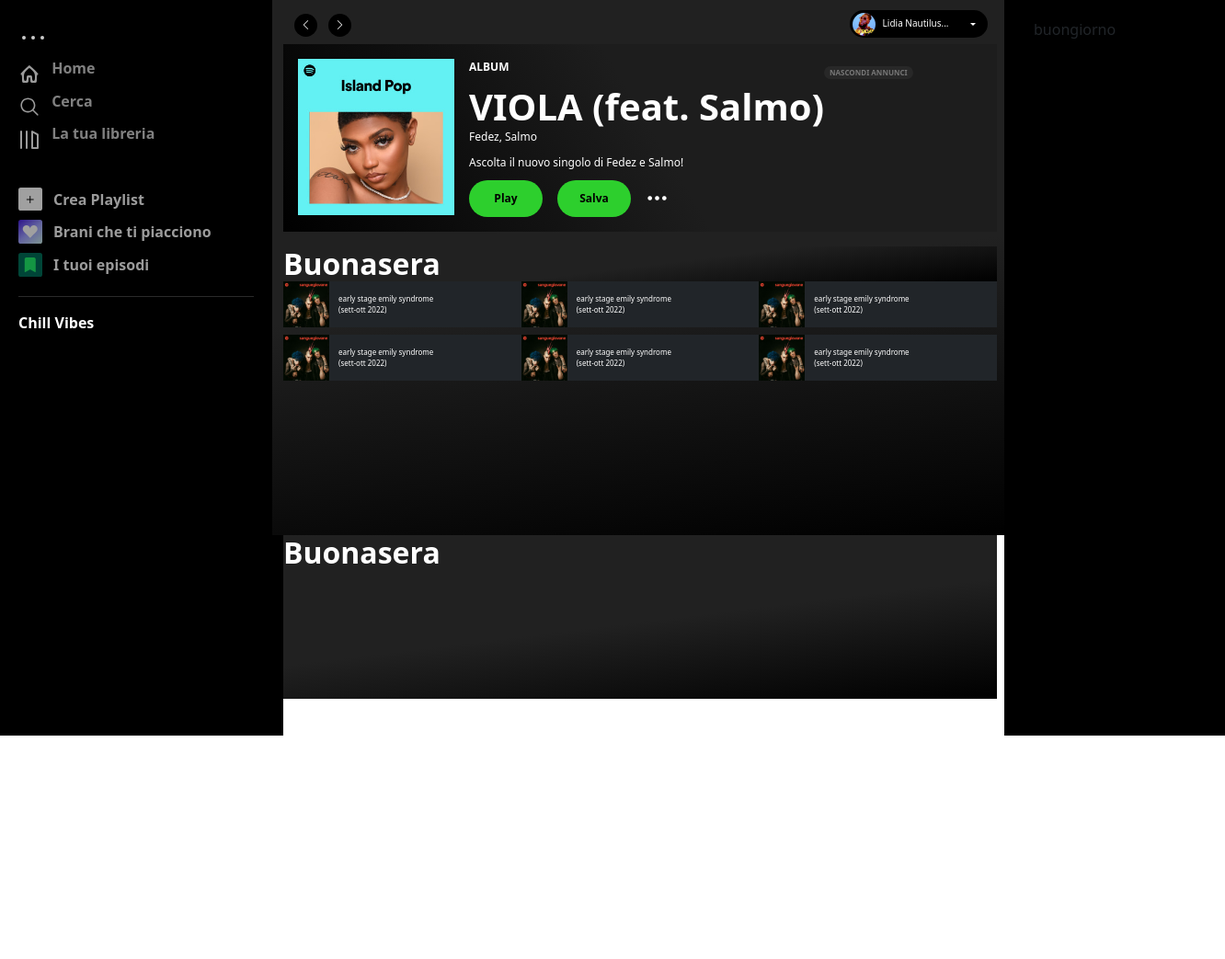
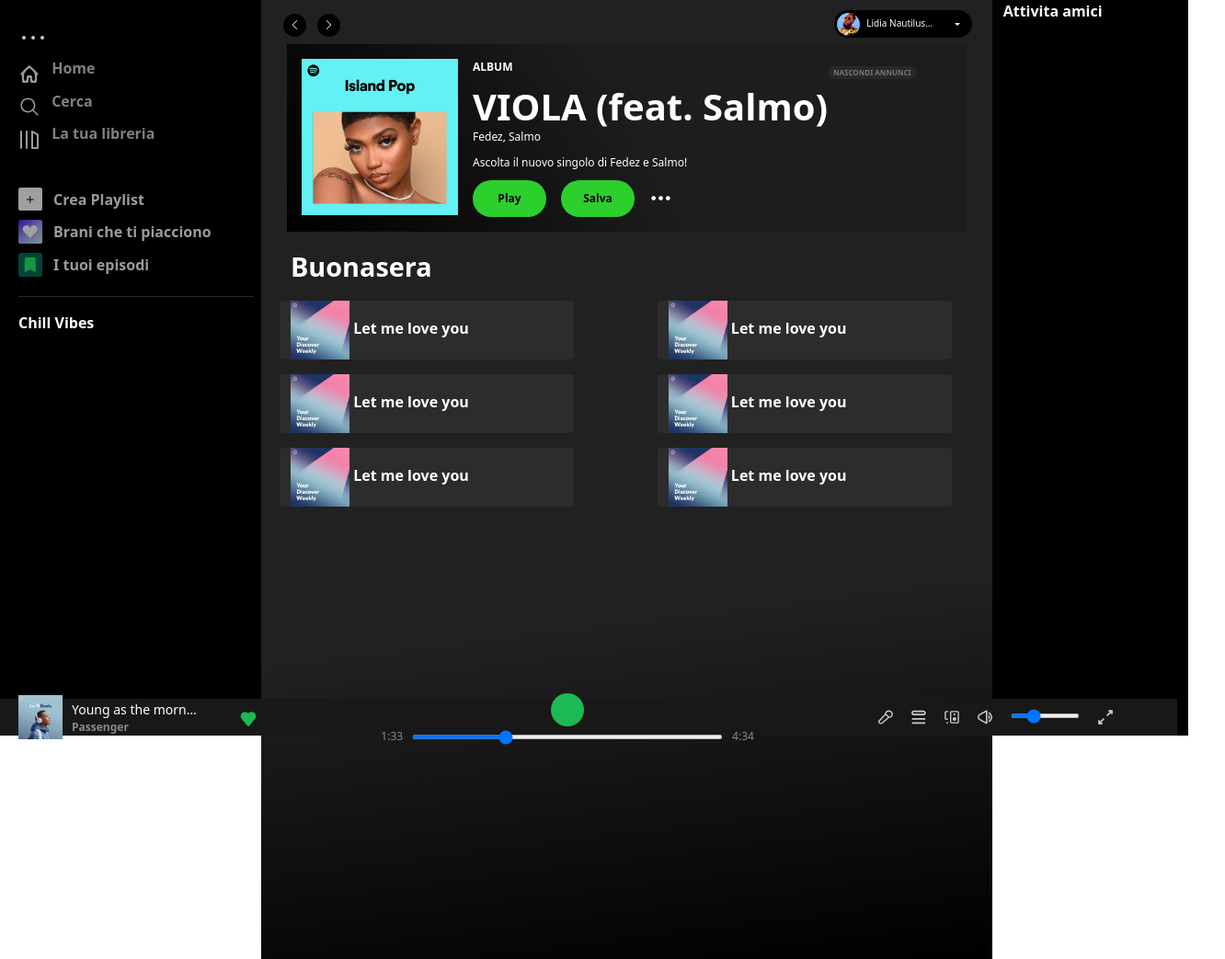
Before and after one commit to Marcotmn/BuildWeek02SpotifyClone, a plain HTML site: page index.html in a window 1280 px wide. Shown: the whole page at 92% size, 1332 px wide, since content can reach past the window. Before the commit the page ends 800 px from the top, so only its background shows below. Drawn offline with nearby package versions, Linux system fonts and the light colour scheme.

Commit message:
Merge branch 'Pag2Andrea' of https://github.com/Marcotmn/BuildWeek02SpotifyClone into Pag2Andrea

```diff
--- a/index.html
+++ b/index.html
@@ -14,9 +14,8 @@
 
 <body>
   <div class="container-fluid d-flex p-0 ">
-    <div class="left row col col-3 ">
+    <div class="left row col col-md-3 ">
 
-      <!--SIDEBAR SINISTRA-->
       <div class="menu">
         <ul>
           <li>
@@ -78,17 +77,14 @@
         </ul>
       </div>
     </div>
-
-    <div class="container">
-      <div class="right row col-10">
+    <div class="container-lg p-0">
+      <div class="right row col-lg-12 ">
         <div class="playlist-header ">
-
-
-          <!--NAVBAR-->
 
           <div class="p-0 m-0 d-flex justify-content-between align-items-center" id="navbar">
             <div id="arrows" class="d-flex align-items-center my-2 ">
 
+              <!--ARROWS-->
               <div class="arrows">
 
                 <button>
@@ -122,7 +118,7 @@
 
 
           <!--SECTION CENTRALE-->
-          <section>
+          <section class="px-3">
             <div id="hero-home" class="p-3 d-flex mb-3">
               <div id="immagine-hero">
                 <img src="assets/img/search/image-19.jpg" class="img-fluid" alt="..." width="170px" />
@@ -144,137 +140,105 @@
               </div>
           </section>
 
-          <!--PLAYLIST CONTINER BUONASERA-->
-          <section>
-          <div class="playlist-songs-container p-0">
-            <h2 class="mb-0">Buonasera</h2>
-          </div>
+          <div class="playlist-songs-container row">
 
-          <!--GRIGLIA CARDS-->
+            <div >
+              <div>
+                <p style="color: white; font-weight: 700; font-size: 1.8em;">Buonasera</p>
+              </div>
+              <div class="d-flex justify-content-between flex-wrap gap-3 col-md-12 row" style="color: white; font-weight: 700;">
+                <div style="width: 20em; background-color: #2c2c2c; border: 1px solid red hidden; border-radius: 3%; overflow: hidden;" >
+                  <img src="./assets/img/search/image-1.jpeg" alt="" style="width: 4em; ">
+                  <span>Let me love you</span>
+                </div>
+                <div style="width: 20em; background-color: #2c2c2c; border: 1px solid red hidden; border-radius: 3%; overflow: hidden;" >
+                  <img src="./assets/img/search/image-1.jpeg" alt="" style="width: 4em;">
+                  <span>Let me love you</span>
+                </div>
+                <div style="width: 20em; background-color: #2c2c2c; border: 1px solid red hidden; border-radius: 3%; overflow: hidden;">
+                  <img src="./assets/img/search/image-1.jpeg" alt="" style="width: 4em;">
+                  <span>Let me love you</span>
+                </div>
+                <div style="width: 20em; background-color: #2c2c2c; border: 1px solid red hidden; border-radius: 3%; overflow: hidden;">
+                  <img src="./assets/img/search/image-1.jpeg" alt="" style="width: 4em;">
+                  <span>Let me love you</span>
+                </div>
+                <div style="width: 20em; background-color: #2c2c2c; border: 1px solid red hidden; border-radius: 3%; overflow: hidden;">
+                  <img src="./assets/img/search/image-1.jpeg" alt="" style="width: 4em;">
+                  <span>Let me love you</span>
+                </div>
+                <div style="width: 20em; background-color: #2c2c2c; border: 1px solid red hidden; border-radius: 3%; overflow: hidden;">
+                  <img src="./assets/img/search/image-1.jpeg" alt="" style="width: 4em;">
+                  <span>Let me love you</span>
+                </div>
 
-          <div id="reticolo-cards" class="d-flex justify-content-between ">
-
-            <!--SINGOLA CARD-->
-
-            <div id="contenitore-scheda" class="d-flex align-items-center mb-2 me-0 bg-dark col-4">
-
-              <div id="immagine-scheda">
-                <img src="assets/img/main/image-8.jpg" width="50px">
               </div>
 
-              <div id="testo-schedeBuonasera">
-                <p class="text-white">early stage emily syndrome</p>
-                <p class="text-white">(sett-ott 2022)</p>
-              </div>
             </div>
-
-            <!--SINGOLA CARD-->
-
-            <div id="contenitore-scheda" class="d-flex align-items-center mb-2 me-0 bg-dark col-4">
-
-              <div id="immagine-scheda">
-                <img src="assets/img/main/image-8.jpg" width="50px">
-              </div>
-
-              <div id="testo-schedeBuonasera">
-                <p class="text-white">early stage emily syndrome</p>
-                <p class="text-white">(sett-ott 2022)</p>
-              </div>
-            </div>
-
-            <!--SINGOLA CARD-->
-
-            <div id="contenitore-scheda" class="d-flex align-items-center mb-2 me-0 bg-dark col-4">
-
-              <div id="immagine-scheda">
-                <img src="assets/img/main/image-8.jpg" width="50px">
-              </div>
-
-              <div id="testo-schedeBuonasera">
-                <p class="text-white">early stage emily syndrome</p>
-                <p class="text-white">(sett-ott 2022)</p>
-              </div>
-            </div>
-
-          </section>
-
-          <div id="reticolo-cards" class="d-flex justify-content-between">
-
-            <!--SINGOLA CARD-->
-
-            <div id="contenitore-scheda" class="d-flex align-items-center mb-2 me-0 bg-dark col-4">
-
-              <div id="immagine-scheda">
-                <img src="assets/img/main/image-8.jpg" width="50px">
-              </div>
-
-              <div id="testo-schedeBuonasera">
-                <p class="text-white">early stage emily syndrome</p>
-                <p class="text-white">(sett-ott 2022)</p>
-              </div>
-            </div>
-
-            <!--SINGOLA CARD-->
-
-            <div id="contenitore-scheda" class="d-flex align-items-center mb-2 me-0 bg-dark col-4">
-
-              <div id="immagine-scheda">
-                <img src="assets/img/main/image-8.jpg" width="50px">
-              </div>
-
-              <div id="testo-schedeBuonasera">
-                <p class="text-white">early stage emily syndrome</p>
-                <p class="text-white">(sett-ott 2022)</p>
-              </div>
-            </div>
-
-            <!--SINGOLA CARD-->
-
-            <div id="contenitore-scheda" class="d-flex align-items-center mb-2 me-0 bg-dark col-4">
-
-              <div id="immagine-scheda">
-                <img src="assets/img/main/image-8.jpg" width="50px">
-              </div>
-
-              <div id="testo-schedeBuonasera">
-                <p class="text-white">early stage emily syndrome</p>
-                <p class="text-white">(sett-ott 2022)</p>
-              </div>
-            </div>
-
-          </section>
           </div>
+          <div class="playlist-songs">
 
           </div>
+        </div>
 
 
-            <!--PLAYLIST CONTINER BUONASERA-->
-            <section>
-              <div class="playlist-songs-container p-0">
-                <h2 class="mb-0">Buonasera</h2>
-              </div>
+      </div>
+    </div>
+    <div class="bg-black row col-md-2 text-light" style="font-weight: 700; font-size: 1em;  ">
+      <p>Attivita amici</p>
+    </div>
+    <!--sidebar destra-->
 
+  </div>
+  </div>
+  <div class="footer-player fixed-bottom">
+    <div class="footer-player-left">
+      <div>
+        <img src="assets/img/search/image-10.jpg" alt="" style="width: 3em;">
+      </div>
+      <div class="footer-player-left-song">
+        <div>
+          <div class="product-title">
+            <p class="footer-player-left-song-name m-0">Young as the mornign sun </p>
+            <p class="footer-player-left-song-artist m-0">Passenger</p>
+          </div>
         </div>
-
-    <!--SIDEBAR DESTRA-->
-
-    <div class="left row col col-3 ms-2 ">
-      <p>buongiorno</p>
+      </div>
+      <div class="footer-player-left-like">
+        <img src="./assets/css/images/FiiledLike.svg" alt="" class="spotify-color" style="height: 18px; width: 18px;">
+      </div>
     </div>
-
-    <div></div>
-
-
-
-
-
-
-
-
-
-
-
-
+    <div class="footer-player-middle">
+      <div class="footer-player-middle-buttons">
+        <img src="./assets/css/images/Shuffle.svg" alt="" class="gray-filtered">
+        <img src="./assets/css/images/Previous.svg" alt="" class="gray-filtered">
+        <span class="pause-button">
+          <img src="./assets/css/images/Pause.svg" alt="">
+        </span>
+        <img src="./assets/css/images/Next.svg" alt="" class="gray-filtered">
+        <img src="./assets/css/images/Repeat.svg" alt="" class="gray-filtered">
+      </div>
+      <div class="footer-player-middle-slider">
+        <div class="player-time">1:33</div>
+        <div class="player-slider">
+          <input type="range" min="1" max="100" value="30">
+        </div>
+        <div class="player-time">4:34</div>
+      </div>
+    </div>
+    <div class="footer-player-right">
+      <div class="footer-player-right-buttons">
+        <img src="./assets/css/images/Lyrics.svg" alt="">
+        <img src="./assets/css/images/Queue.svg" class="filtered-img" alt="">
+        <img src="./assets/css/images/Connect to a device.svg" class="filtered-img" alt="">
+        <img src="./assets/css/images/Volume.svg" class="filtered-img" alt="">
+        <div class="player-slider" style="margin-right: 20px; width: 200px;">
+          <input type="range" min="1" max="100" value="30" style="width:75px; position: relative; top:-5px;">
+        </div>
+        <img src="./assets/css/images/Full screen.svg" class="filtered-img" alt="">
+      </div>
+    </div>
+  </div>
   <script src="https://cdn.jsdelivr.net/npm/bootstrap@5.3.0-alpha3/dist/js/bootstrap.bundle.min.js"
     integrity="sha384-ENjdO4Dr2bkBIFxQpeoTz1HIcje39Wm4jDKdf19U8gI4ddQ3GYNS7NTKfAdVQSZe"
     crossorigin="anonymous"></script>
```
